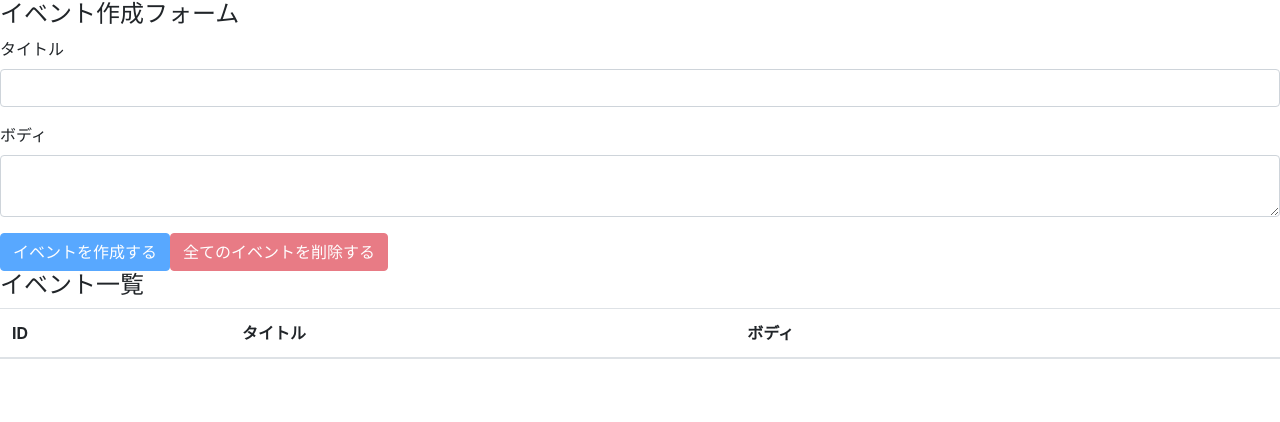
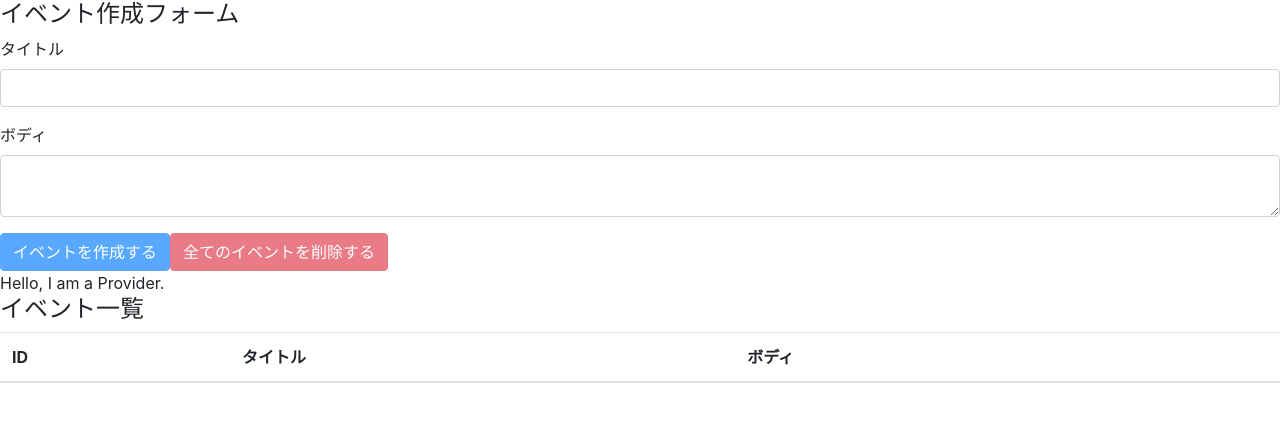
Before and after one commit to piroyuki-hub/react-hooks-101, a React (Create React App) app: page / in a window 1280 px wide. Shown: the top 422 px of the page. Built offline with nearby package versions, Linux system fonts and the light colour scheme.

Commit message:
setup react context providor

```diff
--- a/src/components/App.js
+++ b/src/components/App.js
@@ -3,17 +3,21 @@ import 'bootstrap/dist/css/bootstrap.min.css'
 
 import EventForm from './EventForm'
 import Events from './Events'
+import AppContext from '../contexts/AppContext'
+import reducer from '../reducers'
 
-import reducer from '../reducers'
+console.log(AppContext)
 
 const App = () => {
   const [state, dispatch] = useReducer(reducer, [])
 
   return (
-    <div className="container-fulid">
-      <EventForm state={state} dispatch={dispatch} />
-      <Events state={state} dispatch={dispatch} />
-    </div>
+    <AppContext.Provider value={'Hello, I am a Provider.'}>
+      <div className="container-fulid">
+        <EventForm state={state} dispatch={dispatch} />
+        <Events state={state} dispatch={dispatch} />
+      </div>
+    </AppContext.Provider>
   );
 }
 
--- a/src/components/Events.js
+++ b/src/components/Events.js
@@ -1,10 +1,14 @@
-import React from 'react'
+import React, { useContext } from 'react'
 
 import Event from './Event'
+import AppContext from '../contexts/AppContext'
 
 const Events = ({ state, dispatch }) => {
+  const value = useContext(AppContext)
+
   return (
     <>
+      <div>{value}</div>
       <h4>イベント一覧</h4>
       <table className="table table-hover">
         <thead>
```
